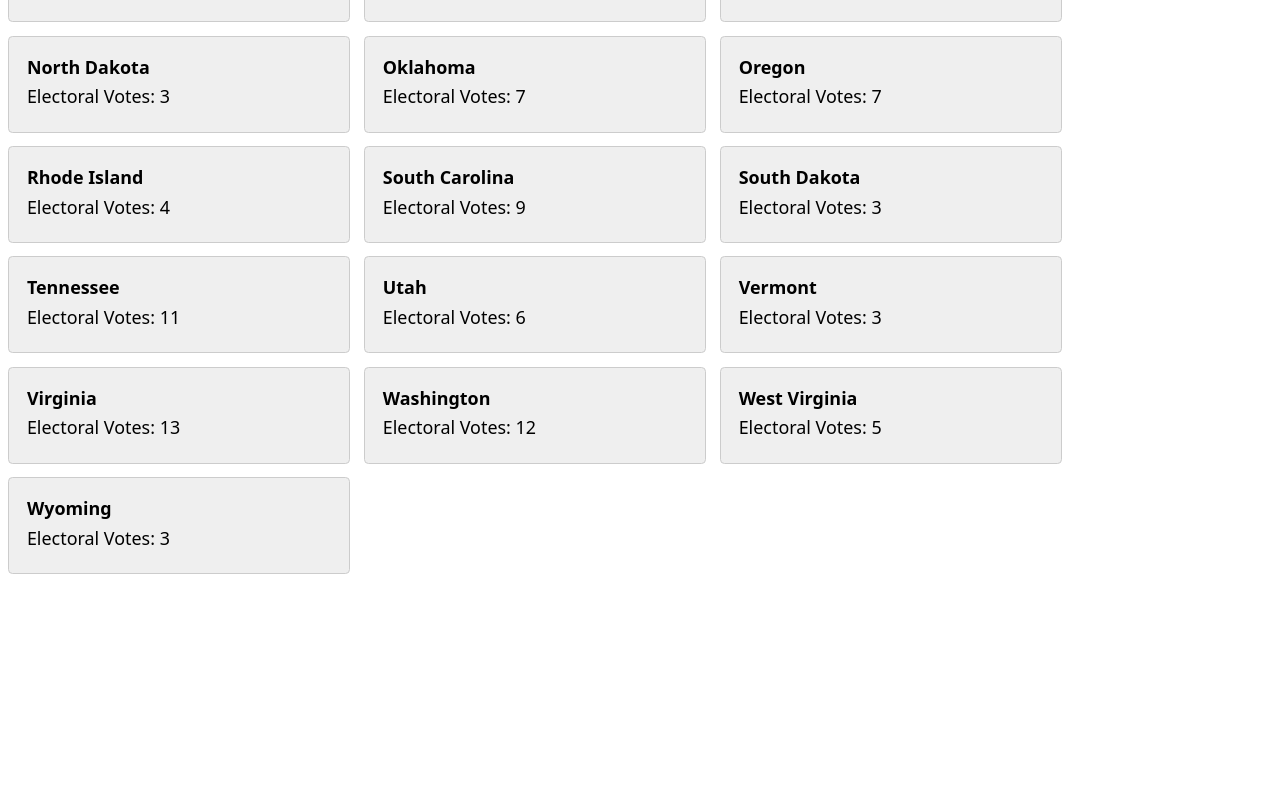
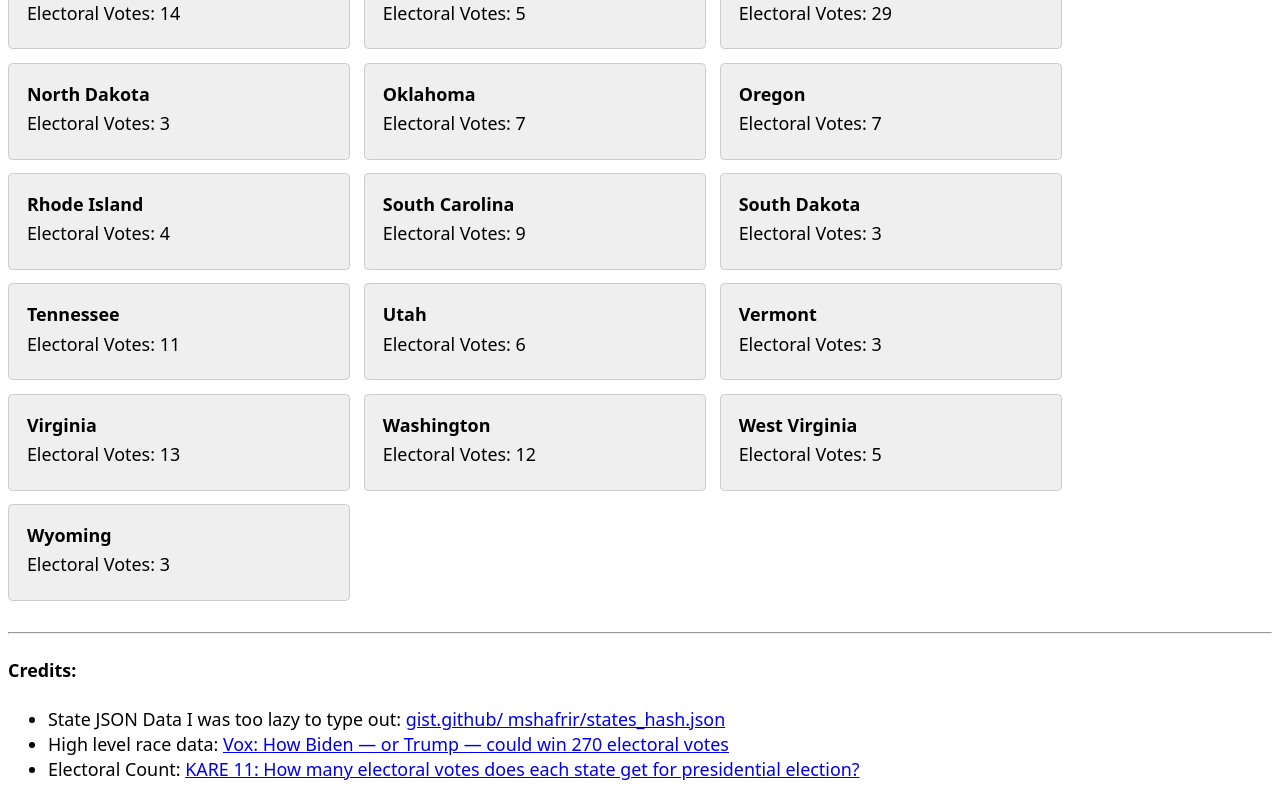
Before and after one commit to tbremer/proj-270, a Next.js app: page / in a window 1280 px wide. Shown: the part 1894-2694 px from the top of the page. Before the commit the page ends 2499 px from the top, so only its background shows below. Built offline with nearby package versions, Linux system fonts and the light colour scheme.

Commit message:
electoral votes, styling, credits

```diff
--- a/pages/index.tsx
+++ b/pages/index.tsx
@@ -65,12 +65,37 @@ export default function Home({ data: states }: RunTimeProps) {
   return (
     <>
       <h1>2020 presidential Election Tracker</h1>
-      <hr />
+      <hr style={{ marginBottom: '2rem' }} />
 
       <TitledList title="Big six to watch" states={bigsix} />
       <TitledList title="Biden needs to win" states={biden} />
       <TitledList title="Trump needs to win" states={trump} />
       <TitledList title="Remaining states" states={rest} />
+
+      <hr />
+      <footer>
+        <h4>Credits:</h4>
+        <ul>
+          <li>
+            State JSON Data I was too lazy to type out:{' '}
+            <a href="//gist.github.com/mshafrir/2646763#file-states_titlecase-json">
+              gist.github/ mshafrir/states_hash.json
+            </a>
+          </li>
+          <li>
+            High level race data:{' '}
+            <a href="//www.vox.com/21428915/electoral-college-trump-biden-2020">
+              Vox: How Biden — or Trump — could win 270 electoral votes
+            </a>
+          </li>
+          <li>
+            Electoral Count:{' '}
+            <a href="//www.kare11.com/article/news/nation-world/how-many-electoral-votes-does-each-state-have-for-2020-presidential-election/507-7b3d52f4-ea66-4bbd-bfcf-3eb29f17586c">
+              KARE 11: How many electoral votes does each state get for presidential election?
+            </a>
+          </li>
+        </ul>
+      </footer>
     </>
   );
 }
```
